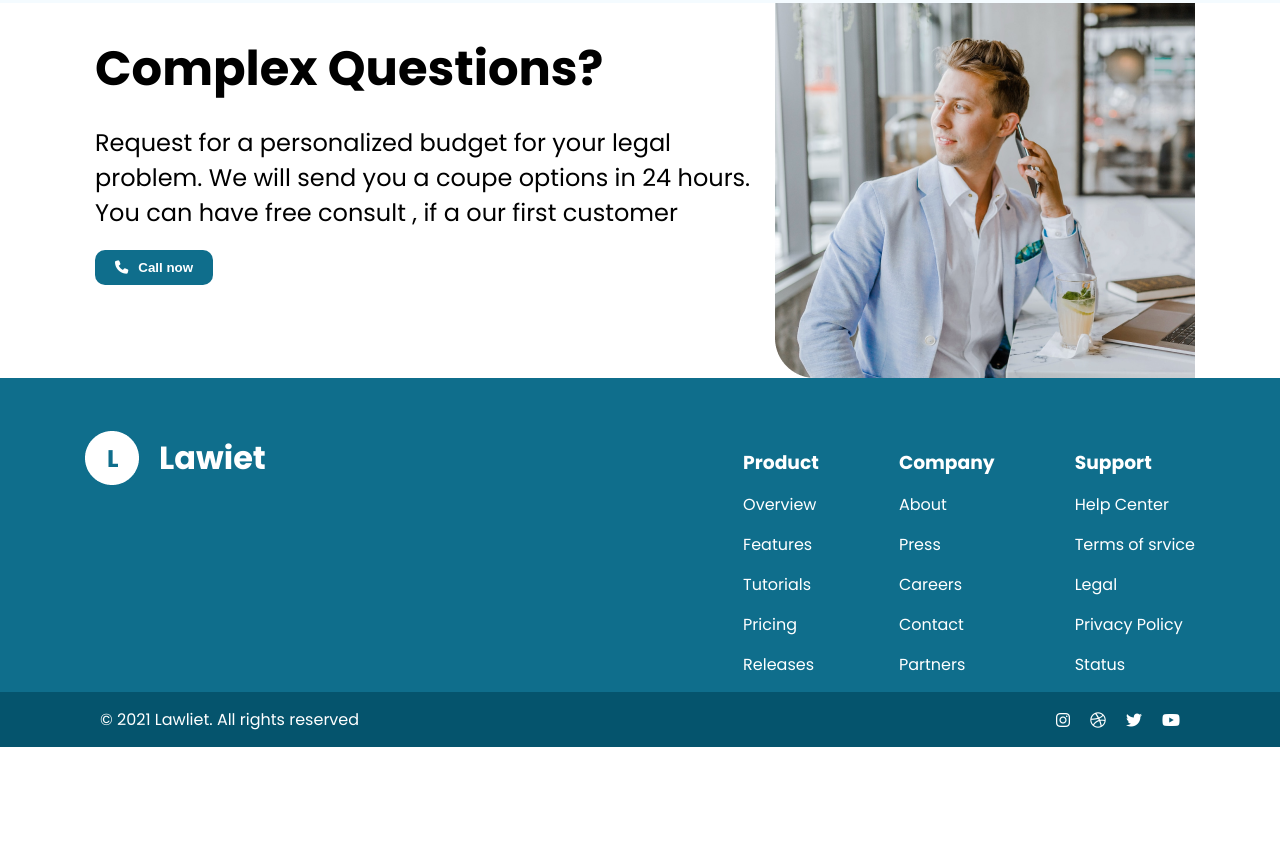
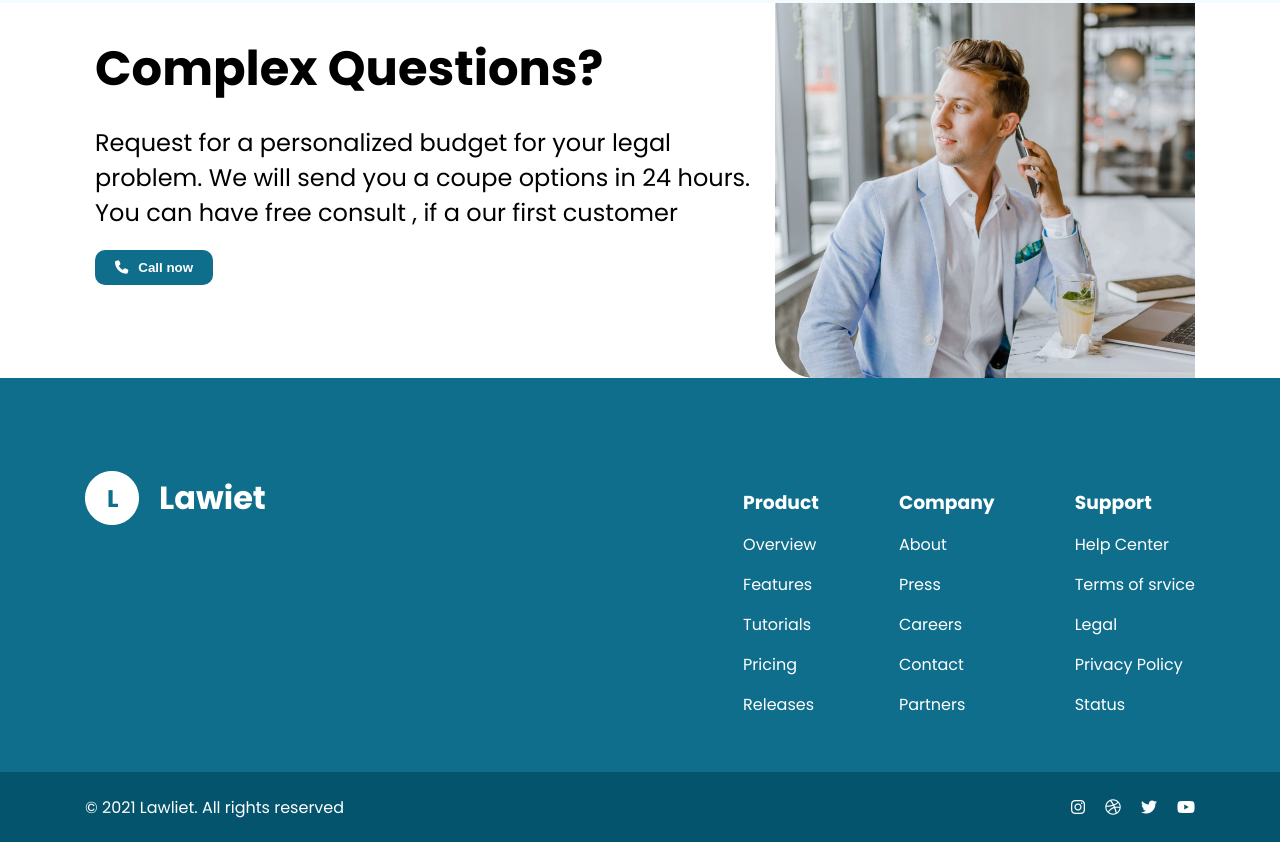
Before and after one commit to GausAlMunirTushar/ic-mern-course, a plain HTML site: page lawiet/index.html in a window 1280 px wide. Shown: the part 2712-3554 px from the top of the page. Before the commit the page ends 3459 px from the top, so only its background shows below. Drawn offline with nearby package versions, Linux system fonts and the light colour scheme; a web font is replaced by a local one.

Commit message:
fix footer css

```diff
--- a/lawiet/styles/index.css
+++ b/lawiet/styles/index.css
@@ -305,6 +305,7 @@ body {
     width: 1110px;
     display: flex;
     justify-content: space-between;
+    padding: 40px 0px;
 }
 .footer-logo {
     display: flex;
@@ -342,10 +343,10 @@ div ul li a {
     background: #05546D;
 }
 .sub-footer {
+    width: 1110px;
+    height: 70px;
+    display: flex;
     align-items: center;
-    width: 1110px;
-    padding: 15px;
-    display: flex;
     justify-content: space-between;
     color: #fff;
 }
```
